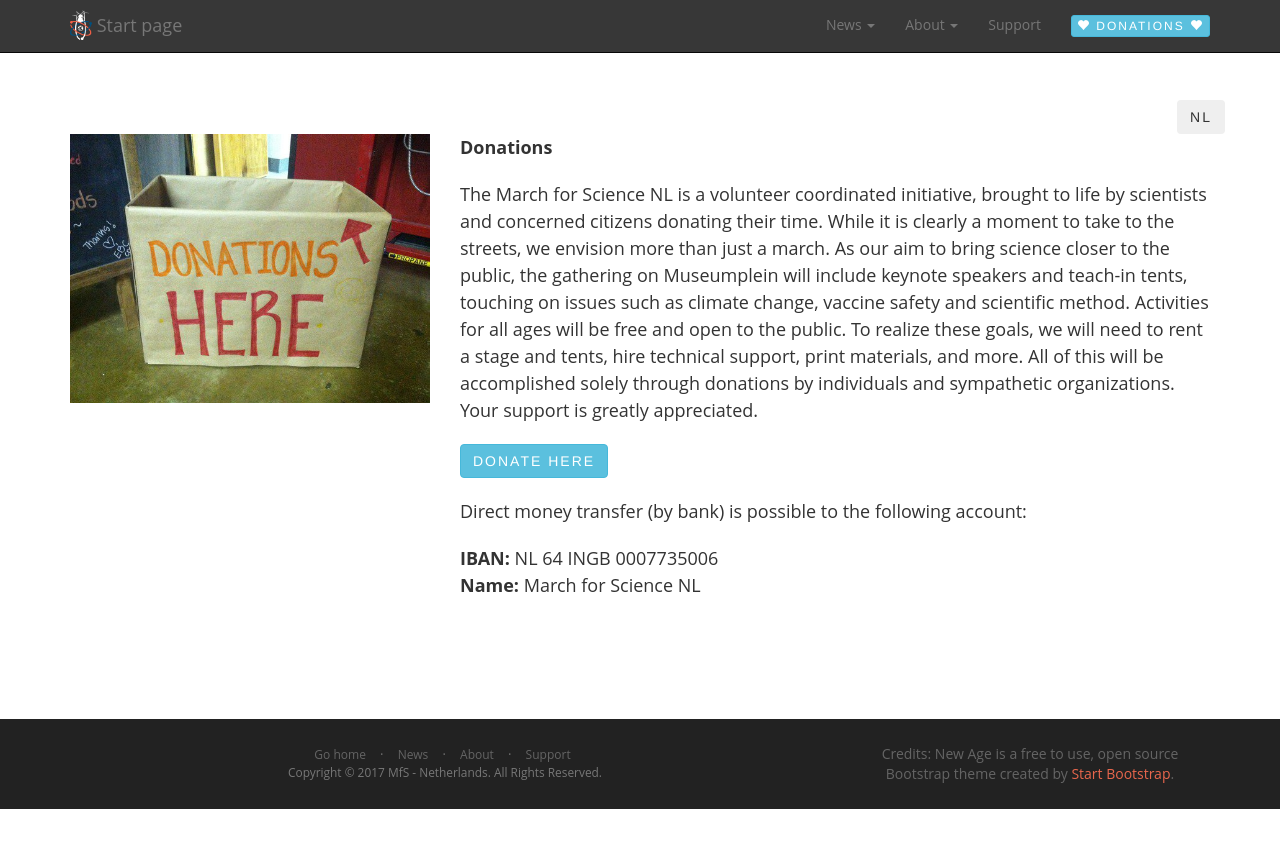
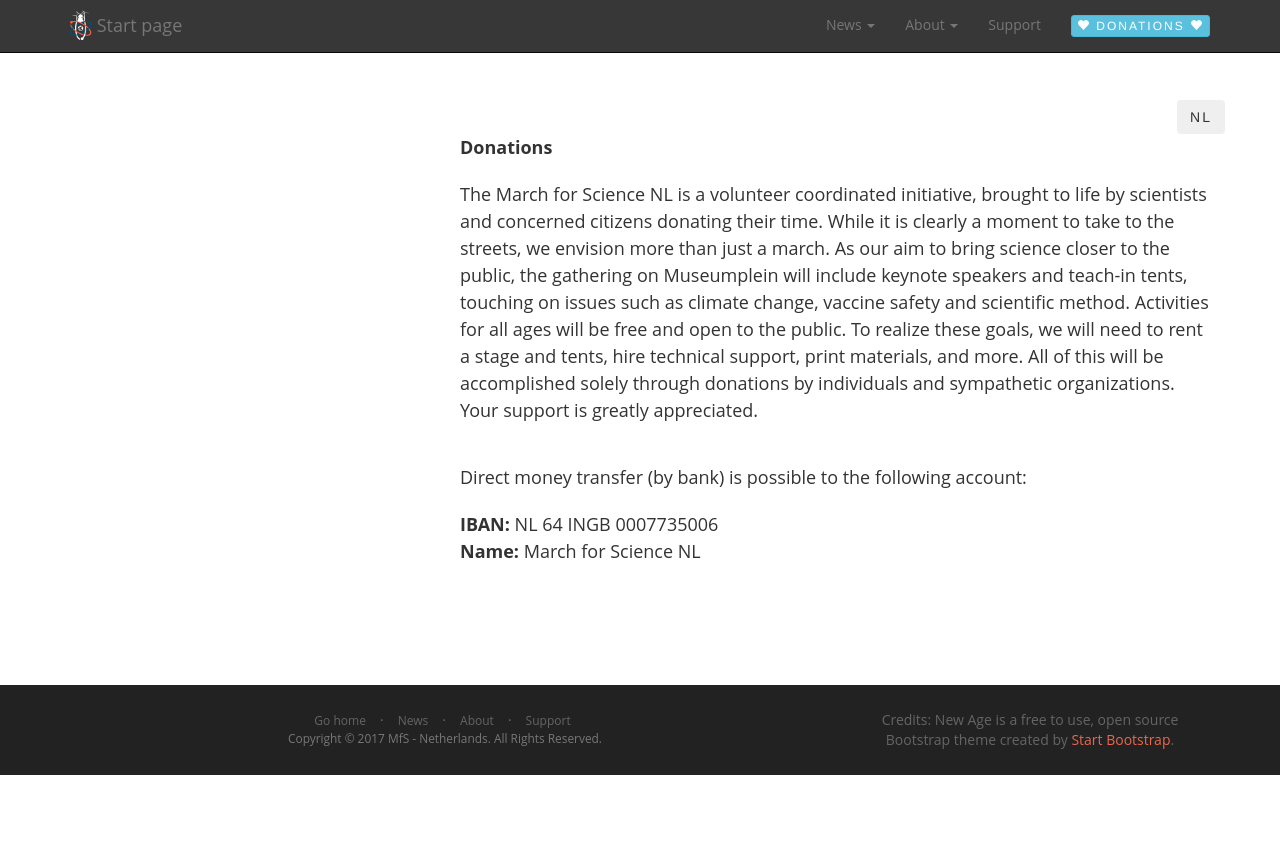
Before and after one commit to marchforsciencenl/marchforsciencenl-website, a Jekyll site: the page built from donations.html, in a window 1280 px wide. Shown: the top 848 px of the page. Built offline with Jekyll 4.4.1, drawn with Linux system fonts in a browser that asks for light colours; a script that is not in the unit is left out.

Commit message:
Intergrate whydonate on website

```diff
--- a/_includes/donation.html
+++ b/_includes/donation.html
@@ -9,7 +9,7 @@
         </div>
         <div class="row">
                 <div class="col-sm-4">
-                  <img class="img-responsive" src="/img/donation-box.jpg" alt="">
+	  <script whydonate-widget slug='march-for-science-nl-april-22nd' content-type='event' box-type='1' box-width='320' button-color='#5BC0DE' button-hover='#31b0d5' donation-values='{"1":"25", "2":"50", "3":"100", "4":"250"}' donation-termin='1'>(function() {script = document.createElement("script");script.type = "text/javascript";script.async = true;script.src = "http://www.whydonate.nl/static/embed/donation-button.v8.js";entry = document.getElementsByTagName("script")[0];entry.parentNode.insertBefore(script, entry);}());</script>
                 </div>
           <div class=
           "col-sm-8">
@@ -21,8 +21,6 @@
               <p><strong>Donaties</strong><br></p>
 	      <p>De March For Science NL is een initiatief dat door wetenschappers en bezorgde burgers op vrijwillige basis wordt gecoördineerd. Nu is het juiste moment om de straat op te gaan en onze stemmen te laten horen, maar wij hopen dat die dag meer zal omvatten dan alleen een mars. Wij streven er naar om wetenschap dichter bij het publiek te brengen. Daarom zullen wij proberen om tijdens de March For Science op 22 april sprekers uit te nodigen en tenten op te zetten waar wetenschappers demonstraties geven op het gebied van klimaatonderzoek, vaccinatie veiligheid en algemene wetenschappelijke methoden. Alle activiteiten zullen gratis en vrij toegankelijk zijn voor publiek, zowel jong als oud. Om deze doelen te kunnen nastreven, zullen we een podium en een aantal tenten nodig hebben, technische ondersteuning moeten inhuren, drukwerk produceren, enzovoorts. Al dit kunnen wij alleen aan de hand van donaties door individuen en betrokken organisaties bekostigen. Uw steun is dus van harte welkom! Bij voorbaat dank.</p>
             </div>
-	    <div><a class="btn btn-info" href="http://www.whydonate.nl/march-for-science-nl-april-22nd/event/" target="_blank"><div class="en">Donate here</div><div class="nl">Hierlangs doneren</div></a>
-	    </div>
 	    <br>
 	    <div class="en">
 		    <p>Direct money transfer (by bank) is possible to the following account:</p>
```
